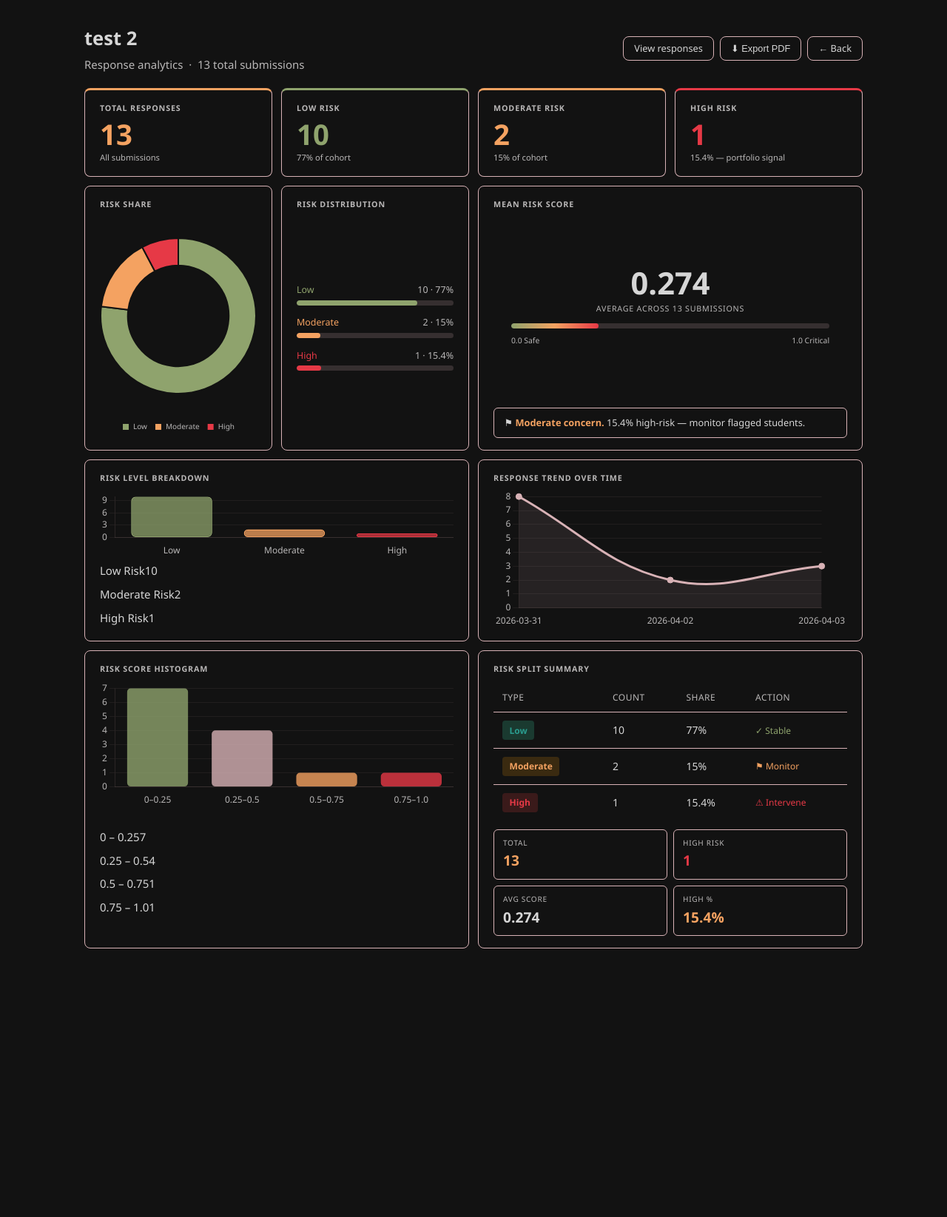
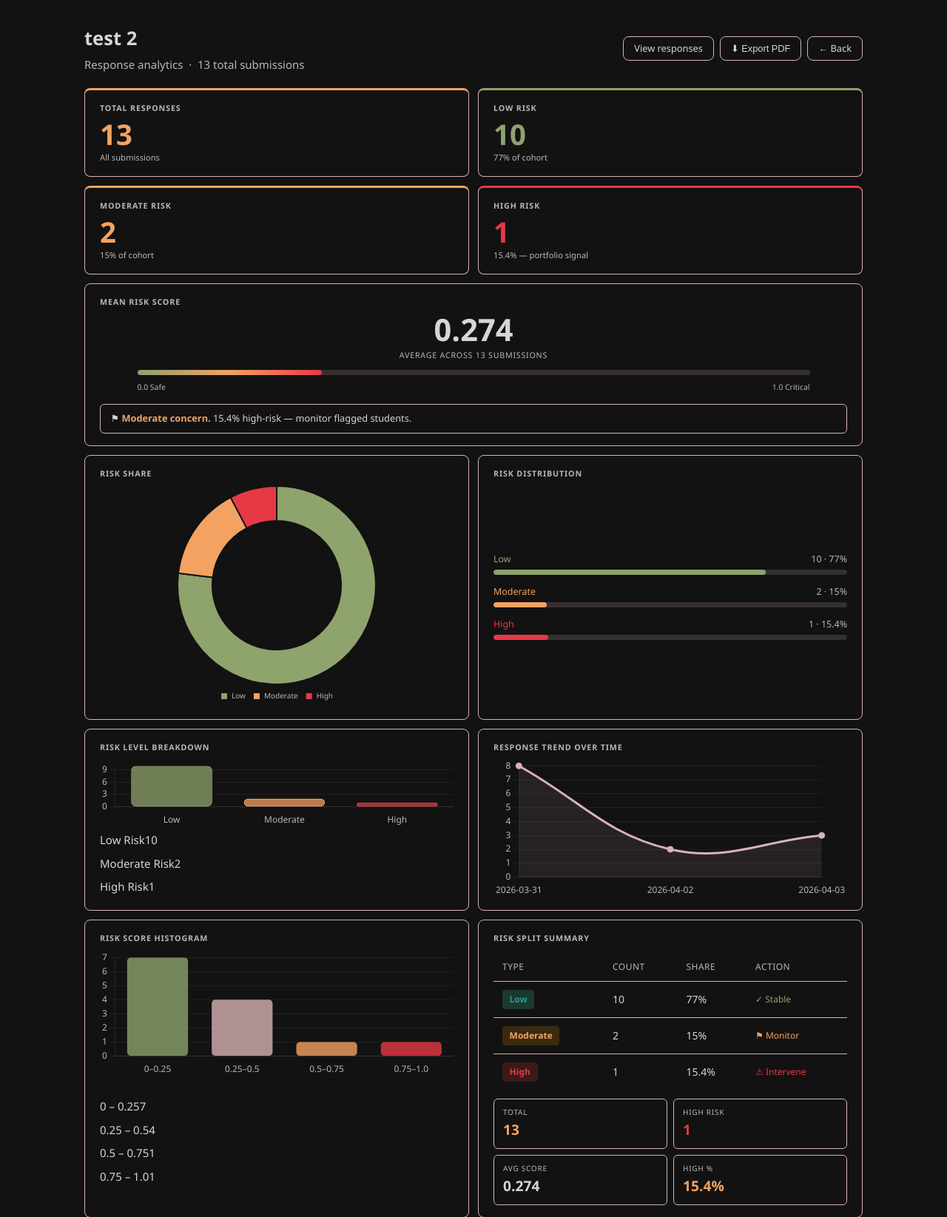
Before and after one commit to Ankush-Shukla/Student_Mental_Health, a Django app: a page that uses StudentMentalHealth/core/templates/survey_analytics.html in a window 1280 px wide. Shown: the part 56-1701 px from the top of the page at 74% size. Before the commit the page ends 1338 px from the top, so only its background shows below. Run offline with Django 5.2, Linux system fonts and the light colour scheme; a user stored in the database is signed in; data comes from the database, SQL or seed files in the repository; both versions use the stored data as it was after the commit.

Commit message:
changed layout for better visual and print layout

```diff
--- a/StudentMentalHealth/core/templates/survey_analytics.html
+++ b/StudentMentalHealth/core/templates/survey_analytics.html
@@ -6,13 +6,17 @@
 <style>
 /* ── bento grid ─────────────────────────── */
 .bento { display:grid; grid-template-columns:repeat(12,1fr); gap:.75rem; margin-bottom:.75rem; }
-.b3  { grid-column:span 3; }
+.b3  { grid-column:span 6; }
 .b4  { grid-column:span 4; }
 .b5  { grid-column:span 5; }
 .b6  { grid-column:span 6; }
 .b7  { grid-column:span 7; }
 .b8  { grid-column:span 8; }
 .b12 { grid-column:span 12; }
+
+.mean-risk-score{
+  grid-column:span 12 !important;
+}
 @media(max-width:900px){ .b3,.b4,.b5,.b6,.b7,.b8,.b12{ grid-column:span 12; } }
 
 /* ── tile ───────────────────────────────── */
@@ -143,6 +147,22 @@
 
   <!-- ── Row 2: Donut | Bars | Gauge+Insight ── -->
   <div class="bento">
+    <div class="mean-risk-score tile " style="min-height:220px;">
+      <div class="tile-label">Mean Risk Score</div>
+      <div class="gauge">
+        <div class="gauge-num">{{ avg_score }}</div>
+        <div class="gauge-sub">average across {{ total }} submissions</div>
+        <div class="gauge-bar" style="width:90%;"><div class="gauge-fill" style="width:{{ avg_score_pct }}%;"></div></div>
+        <div style="display:flex;justify-content:space-between;width:90%;font-size:.65rem;color:var(--muted);margin-top:.2rem;">
+          <span>0.0 Safe</span><span>1.0 Critical</span>
+        </div>
+      </div>
+      <div class="insight">
+        {% if high_pct >= 30 %}⚠️ <strong>Elevated.</strong> {{ high_pct }}% high-risk — immediate review recommended.
+        {% elif high_pct >= 15 %}⚑ <strong>Moderate concern.</strong> {{ high_pct }}% high-risk — monitor flagged students.
+        {% else %}✓ <strong>Stable cohort.</strong> Low-risk majority across all submissions.{% endif %}
+      </div>
+    </div>
     <div class="tile b3" style="min-height:220px;">
       <div class="tile-label">Risk Share</div>
       <div class="ch screen-only" style="height:175px;"><canvas id="donutChart"></canvas></div>
@@ -174,22 +194,7 @@
       </div>
     </div>
 
-    <div class="tile b6" style="min-height:220px;">
-      <div class="tile-label">Mean Risk Score</div>
-      <div class="gauge">
-        <div class="gauge-num">{{ avg_score }}</div>
-        <div class="gauge-sub">average across {{ total }} submissions</div>
-        <div class="gauge-bar" style="width:90%;"><div class="gauge-fill" style="width:{{ avg_score_pct }}%;"></div></div>
-        <div style="display:flex;justify-content:space-between;width:90%;font-size:.65rem;color:var(--muted);margin-top:.2rem;">
-          <span>0.0 Safe</span><span>1.0 Critical</span>
-        </div>
-      </div>
-      <div class="insight">
-        {% if high_pct >= 30 %}⚠️ <strong>Elevated.</strong> {{ high_pct }}% high-risk — immediate review recommended.
-        {% elif high_pct >= 15 %}⚑ <strong>Moderate concern.</strong> {{ high_pct }}% high-risk — monitor flagged students.
-        {% else %}✓ <strong>Stable cohort.</strong> Low-risk majority across all submissions.{% endif %}
-      </div>
-    </div>
+
   </div>
 
   <!-- ── Row 3: Bar | Trend ── -->
```
Also changed, not shown: StudentMentalHealth/db.sqlite3.
